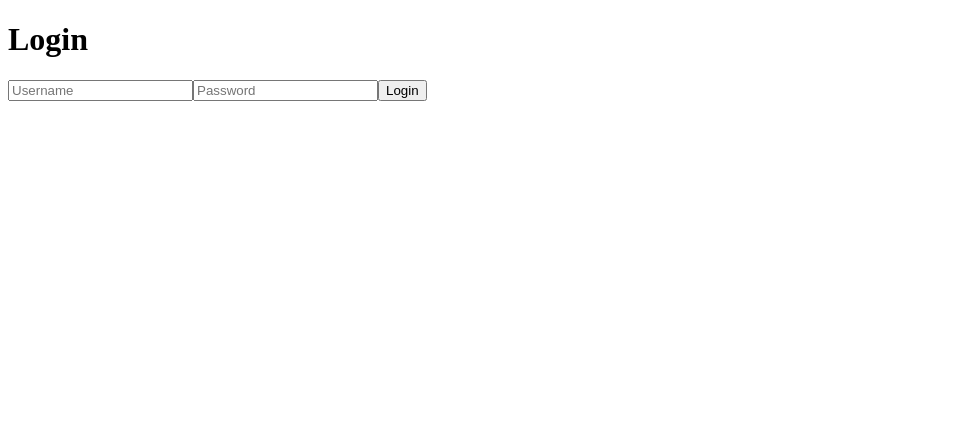
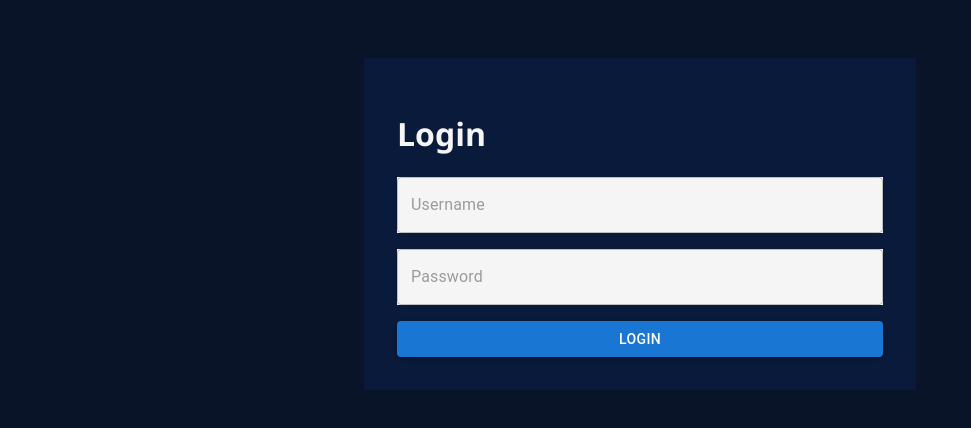
Before and after one commit to audsgegelods/BluePool, a React app in the folder frontend/: page /login in a window 1280 px wide. Shown: the top 428 px of the page, without its empty margins (0-971 px from the left). Built offline with nearby package versions, Linux system fonts and the light colour scheme; no server answers; the HTML template or start-up script is replaced by a standard one.

Commit message:
temporary React frontend for UserForm.jsx component

```diff
--- a/frontend/src/App.jsx
+++ b/frontend/src/App.jsx
@@ -5,6 +5,7 @@ import Home from "./pages/Home"
 import Register from "./pages/Register"
 import NotFound from "./pages/NotFound"
 import ProtectedRoute from './components/ProtectedRoute'
+import "./styles/base.css"
 
 function Logout() {
   localStorage.clear()
--- a/frontend/src/components/UserForm.jsx
+++ b/frontend/src/components/UserForm.jsx
@@ -2,6 +2,13 @@ import { useState } from "react"
 import api from "../api"
 import { UNSAFE_NavigationContext, useNavigate } from "react-router-dom"
 import { ACCESS_TOKEN, REFRESH_TOKEN } from "../constants"
+import "../styles/userForm.css"
+
+import Container from "@mui/material/Container"
+import Button from "@mui/material/Button"
+import TextField from "@mui/material/TextField"
+import Stack from "@mui/material/Stack"
+import Box from "@mui/material/Box"
 
 function UserForm({route, method}) {
     const [firstName, setFirstName] = useState("")
@@ -35,9 +42,20 @@ function UserForm({route, method}) {
         }
     }
 
-    return <form onSubmit={handleSubmit} className="form-container">
-        <h1> {method === "login" ? "Login" : "Register"} </h1>
-        <input
+    return <Container maxWidth="sm"
+                sx={{paddingTop:'50px'}}>
+        <Box sx={{  borderRadius:"3",
+                    border: '3px solid #0a1a3a',
+                     background: '#0a1a3a',
+                     width: '100',
+                     height: '100',
+                     padding: "30px",
+                     }}>
+        <form onSubmit={handleSubmit} className="form-container">
+        <h1 className="method-name"> {method === "login" ? "Login" : "Register"} </h1>
+        <Stack spacing={2}>
+            <TextField
+                id="outlinedBasic"
                 className="form-input"
                 type="text"
                 value={username}
@@ -51,17 +69,21 @@ function UserForm({route, method}) {
                 onChange={(e) => setEmail(e.target.value)}
                 placeholder="Email Address"
             /> */}
-        <input
+            <TextField
+                id="outinedBasic"
                 className="form-input"
                 type="text"
                 value={password}
                 onChange={(e) => setPassword(e.target.value)}
                 placeholder="Password"
             />
-        <button className="form-button" type="submit">
+            <Button variant="contained" className="form-button" type="submit">
                 {method === "login" ? "Login" : "Register"}
-        </button>
+            </Button>
+        </Stack>
         </form>
+    </Box>
+    </Container>
 }
 
 export default UserForm
--- a/frontend/src/main.jsx
+++ b/frontend/src/main.jsx
@@ -1,6 +1,6 @@
 import { StrictMode } from 'react'
 import { createRoot } from 'react-dom/client'
-// import './index.css'
+import "./styles/base.css"
 import App from './App.jsx'
 
 createRoot(document.getElementById('root')).render(
--- a/frontend/src/styles/base.css
+++ b/frontend/src/styles/base.css
@@ -1,3 +1,4 @@
-.base {
+body {
     background-color: #0A1428;
+    font-family: 'Segoe UI', Tahoma, Geneva, Verdana, sans-serif;
 }
```
Lines whose indentation alone changed are shown as unchanged.
